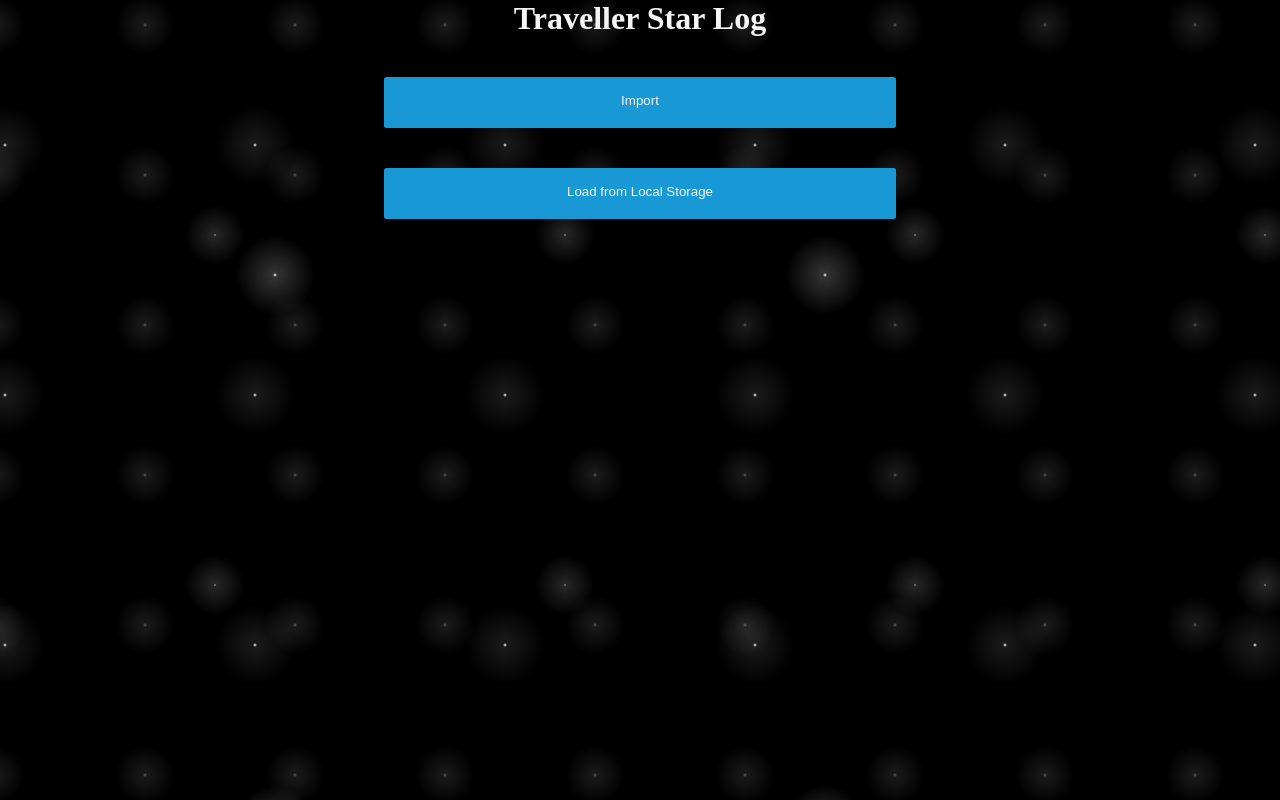
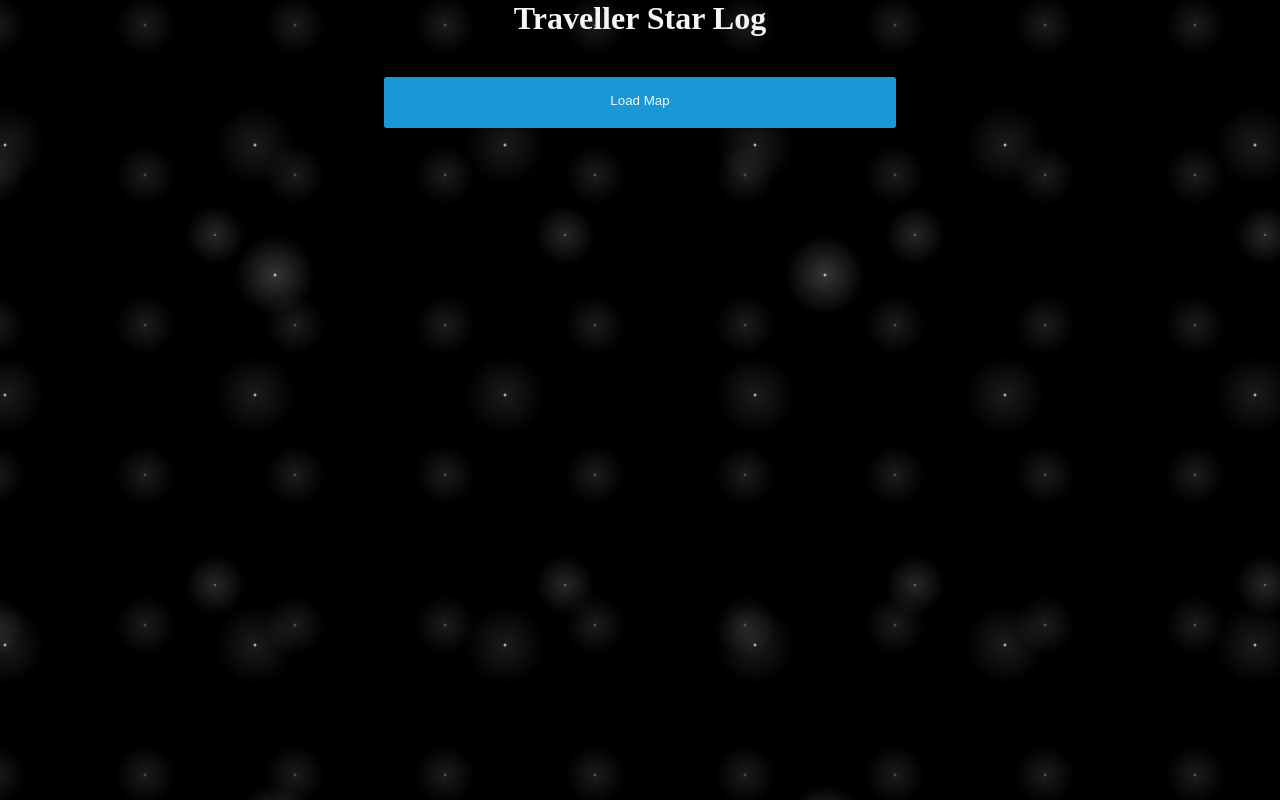
Before and after one commit to samuei/TravellerStarLog, a React (Vite) app: page / in a window 1280 px wide. Built offline with nearby package versions, Linux system fonts and the light colour scheme.

Commit message:
Condense MainMenu
I'm planning to have more save/load options, so I might as well get this ready for them.

```diff
--- a/src/App.jsx
+++ b/src/App.jsx
@@ -12,23 +12,23 @@ const App = () => {
     let DisplayComp;
 
     switch (appMode) {
+        case 'view':
+            DisplayComp = MapView;
+            break;
         case 'import-tsv':
             DisplayComp = T5Import;
             break;
-        case 'view':
-            DisplayComp = MapView;
-            break;
-        case 'save':
-            localStorage.setItem('map', JSON.stringify(mapObject));
-            setAppMode('menu');
-            DisplayComp = MainMenu;
-            break;
-        case 'load':
+        case 'import-local-storage':
             let storedMap = localStorage.getItem('map');
             if (storedMap) {
                 storedMap = JSON.parse(storedMap);
             }
             setMapObject(storedMap);
+            setAppMode('menu');
+            DisplayComp = MainMenu;
+            break;
+        case 'save-local-storage':
+            localStorage.setItem('map', JSON.stringify(mapObject));
             setAppMode('menu');
             DisplayComp = MainMenu;
             break;
--- a/src/components/MainMenu.jsx
+++ b/src/components/MainMenu.jsx
@@ -4,27 +4,33 @@ import { starLogContext } from './starLogContext.js';
 const buttonConfig = [
     {
         appMode: 'view',
-        display: 'View',
+        display: 'View Map',
         mapRequired: true,
     },
     {
-        display: 'Import',
+        display: 'Load Map',
         subMenu: [
             {
                 appMode: 'import-tsv',
                 display: 'From T5 TSV',
             },
+            {
+                appMode: 'import-local-storage',
+                display: 'From Local Storage',
+            },
         ],
     },
     {
-        appMode: 'load',
-        display: 'Load from Local Storage',
-    },
-    {
-        appMode: 'save',
-        display: 'Save to Local Storage',
+        display: 'Save Map',
+        subMenu: [
+            {
+                appMode: 'save-local-storage',
+                display: 'To Local Storage',
+            },
+        ],
         mapRequired: true,
     },
+
 ];
 
 const MainMenu = () => {
@@ -55,7 +61,10 @@ export const MenuButton = ({
     const [open, setOpen] = useState(false);
 
     const ret = [];
-    if (btnConfig.subMenu) {
+
+    if (btnConfig.mapRequired && !context.mapObject) {
+        return null;
+    } else if (btnConfig.subMenu) {
         ret.push(
             <button
                 key={btnConfig.display}
@@ -80,8 +89,6 @@ export const MenuButton = ({
                 })
             );
         }
-    } else if (btnConfig.mapRequired && !context.mapObject) {
-        return null;
     } else {
         ret.push(
             <button
--- a/src/components/T5Import.jsx
+++ b/src/components/T5Import.jsx
@@ -50,7 +50,7 @@ const T5Import = () => {
                     context.setAppMode('menu');
                 }}
             >
-                {'<- Back'}
+                ← Back
             </button>
             <label>
                 Upload
```
